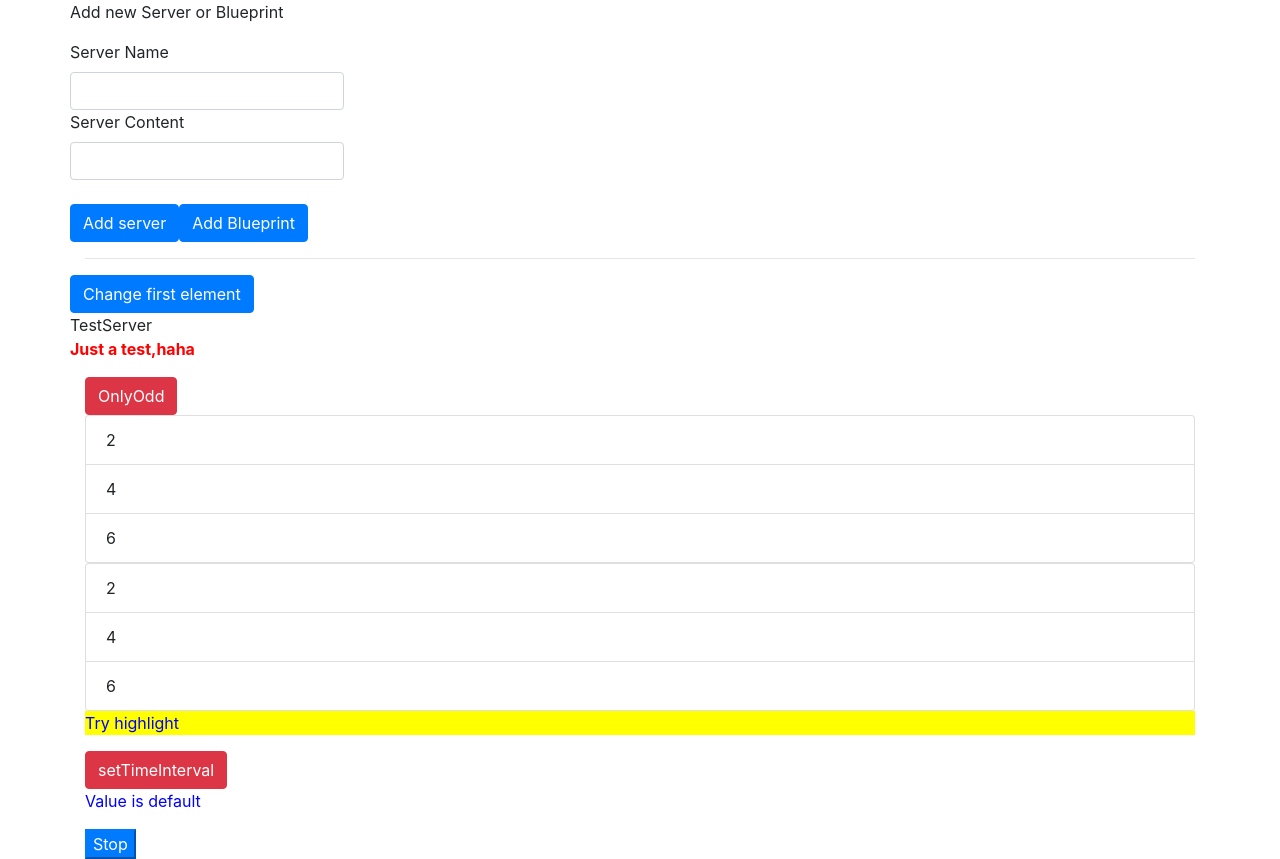
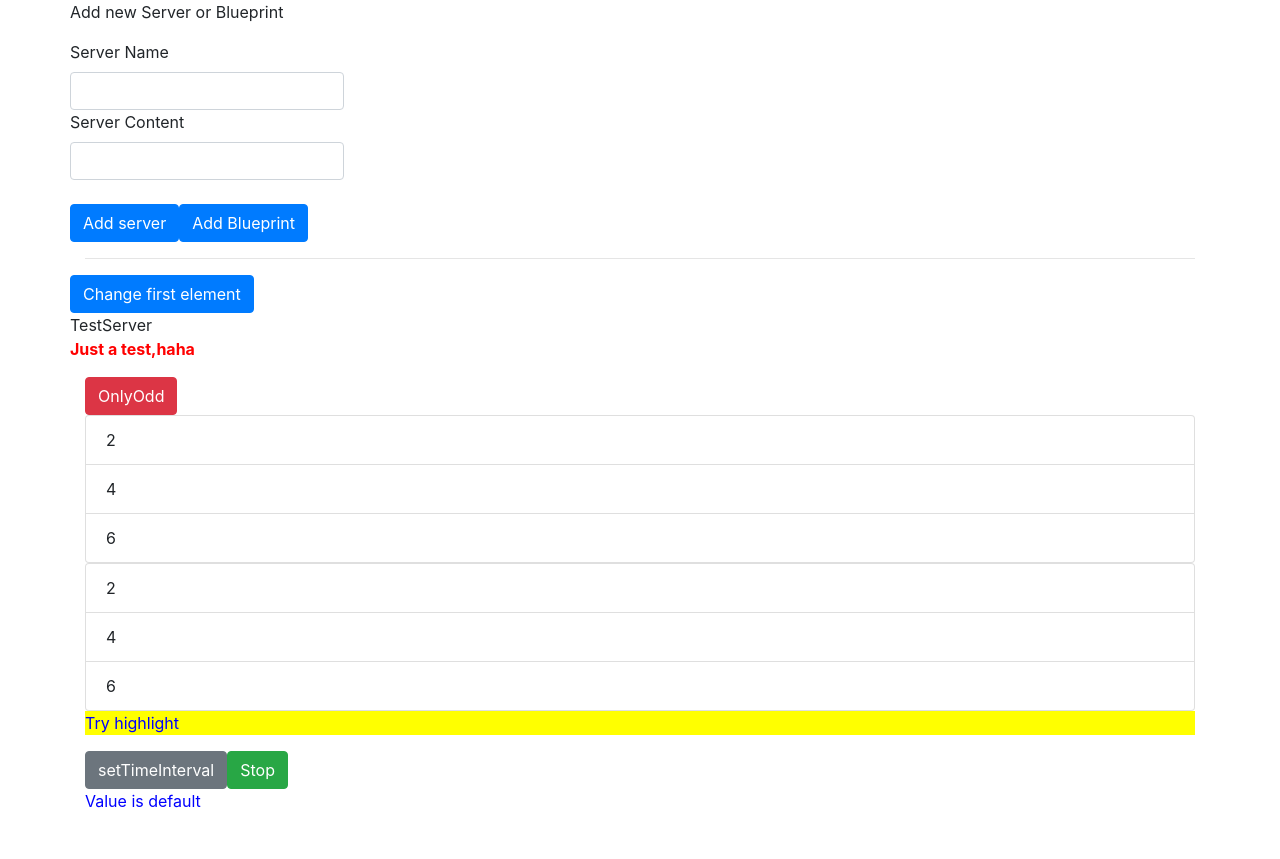
Before and after one commit to fscsh/angular_binding, an Angular app: page / in a window 1280 px wide. After the commit the page ends 829 px from the top, so only its background shows below. Built offline with nearby package versions, Linux system fonts and the light colour scheme.

Commit message:
addHighLight

```diff
--- a/src/app/app.component.html
+++ b/src/app/app.component.html
@@ -36,12 +36,13 @@
         </ng-template>
     </div>
     <p appHighlight [defaultColor] = "'yellow'" [highlightColor] = "'red'">  Try highlight</p>
-    <button class = "btn btn-danger " (click) = "onStart()"> setTimeInterval</button>
+    <button class = "btn btn-secondary " (click) = "onStart()"> setTimeInterval</button>
+    <button class = "btn btn-success" (click) = "onStop()"> Stop</button>
     <div [ngSwitch] = "value">
         <p *ngSwitchCase ="5">Value is 5</p>
         <p *ngSwitchCase ="8">Value is 8</p>
         <p *ngSwitchCase ="12">Value is 12</p>
         <p *ngSwitchDefault>Value is default</p>
     </div>
-    <button class = "btn-primary" (click) = "onStop()"> Stop</button>
+
 </div>
--- a/src/app/highlight/highlight.directive.ts
+++ b/src/app/highlight/highlight.directive.ts
@@ -13,11 +13,9 @@ export class HighlightDirective implements OnInit{
       this.backgroundColor = this.defaultColor;
   }
   @HostListener('mouseenter') mouseover(eventData: Event){
-      // this.renderer.setStyle(this.elementRef.nativeElement, 'background-color','yellow')
       this.backgroundColor = this.highlightColor
   }
   @HostListener('mouseleave') mouseleave(eventData: Event){
-      // this.renderer.setStyle(this.elementRef.nativeElement, 'background-color','transparent')
       this.backgroundColor = this.defaultColor;
   }
 }
```
